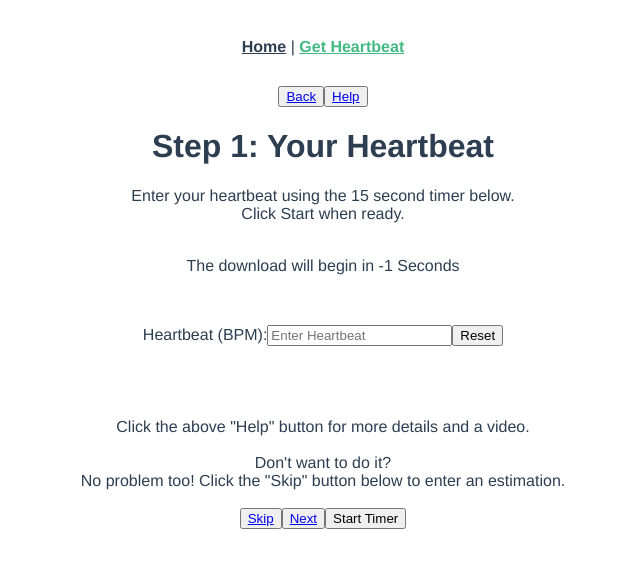
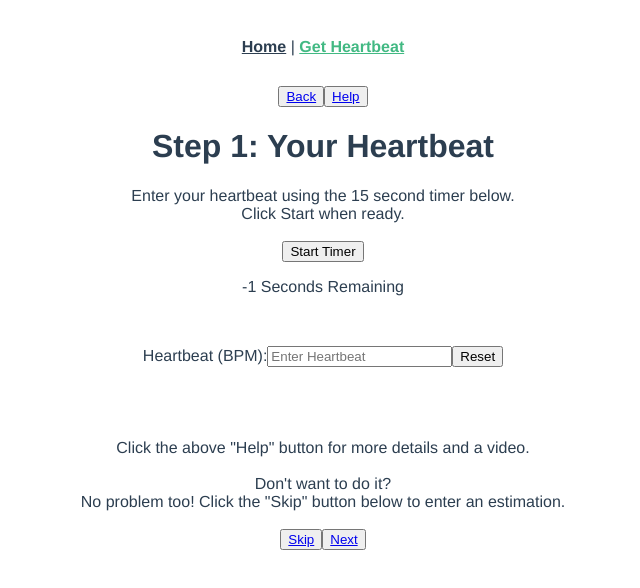
Before and after one commit to c-l-scholl/stp-vue-fb, a Vue app: page /calc-bpm in a window 1280 px wide. Shown: the top 588 px of the page, without its empty margins (317-957 px from the left). Built offline with nearby package versions, Linux system fonts and the light colour scheme.

Commit message:
continued working on button connection to text based timer

```diff
--- a/src/views/CalcBPMView.vue
+++ b/src/views/CalcBPMView.vue
@@ -14,8 +14,11 @@
     Click Start when ready. <br>
 
         <br>
+        <button type="button" @click="timeleft=15">
+        Start Timer
+        </button>
 
-        <p> The download will begin in <span id="countdowntimer2">10 </span> Seconds</p>
+        <p>  <span id="countdowntimer2">0 </span> Seconds Remaining</p>
 
         <br>
       </p>
@@ -49,14 +52,6 @@
       <button type="button">
         <router-link to="/mood">Next</router-link>
       </button>
-
-      <button type="button" @click="timeleft=15">
-        Start Timer
-      </button>
-
-
-
-
 
 </template>
 
```
